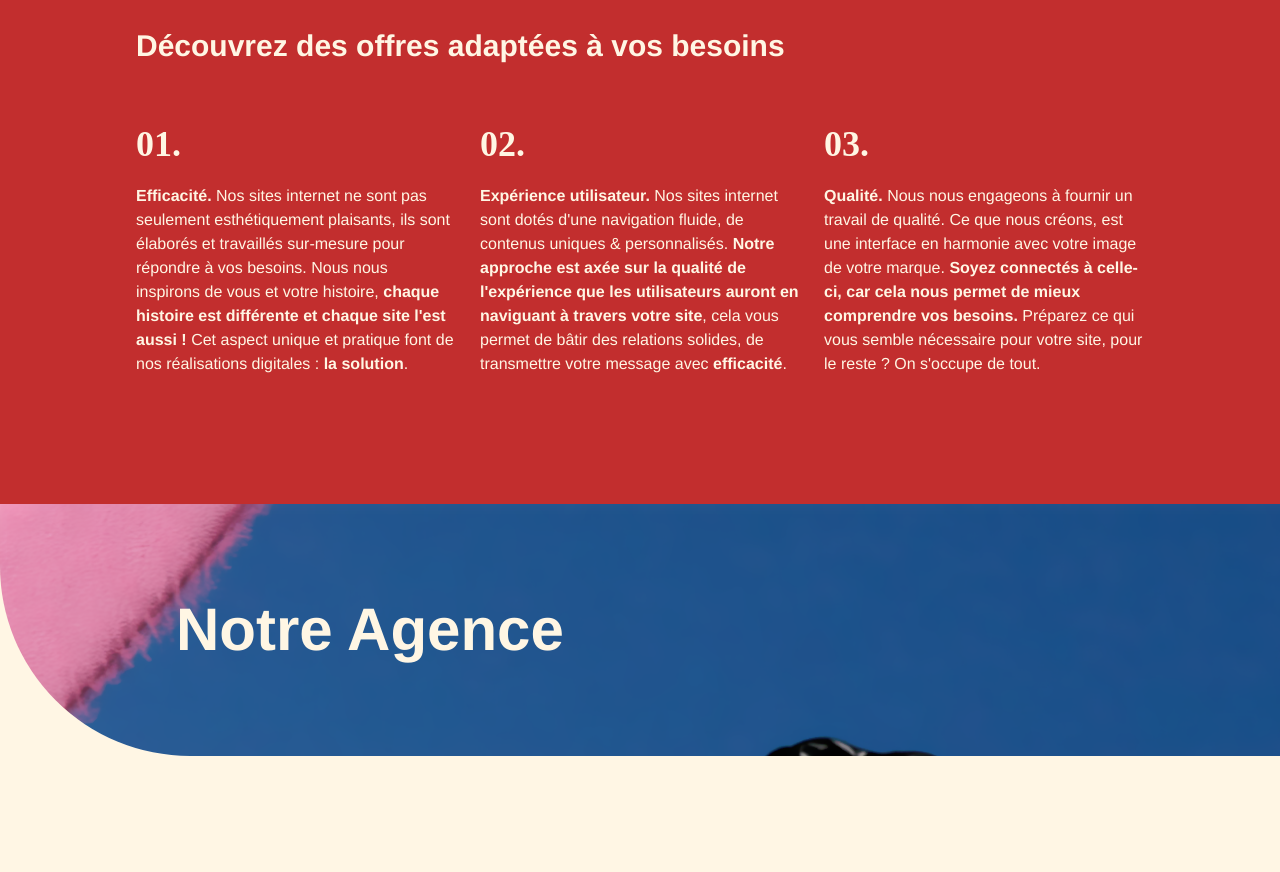
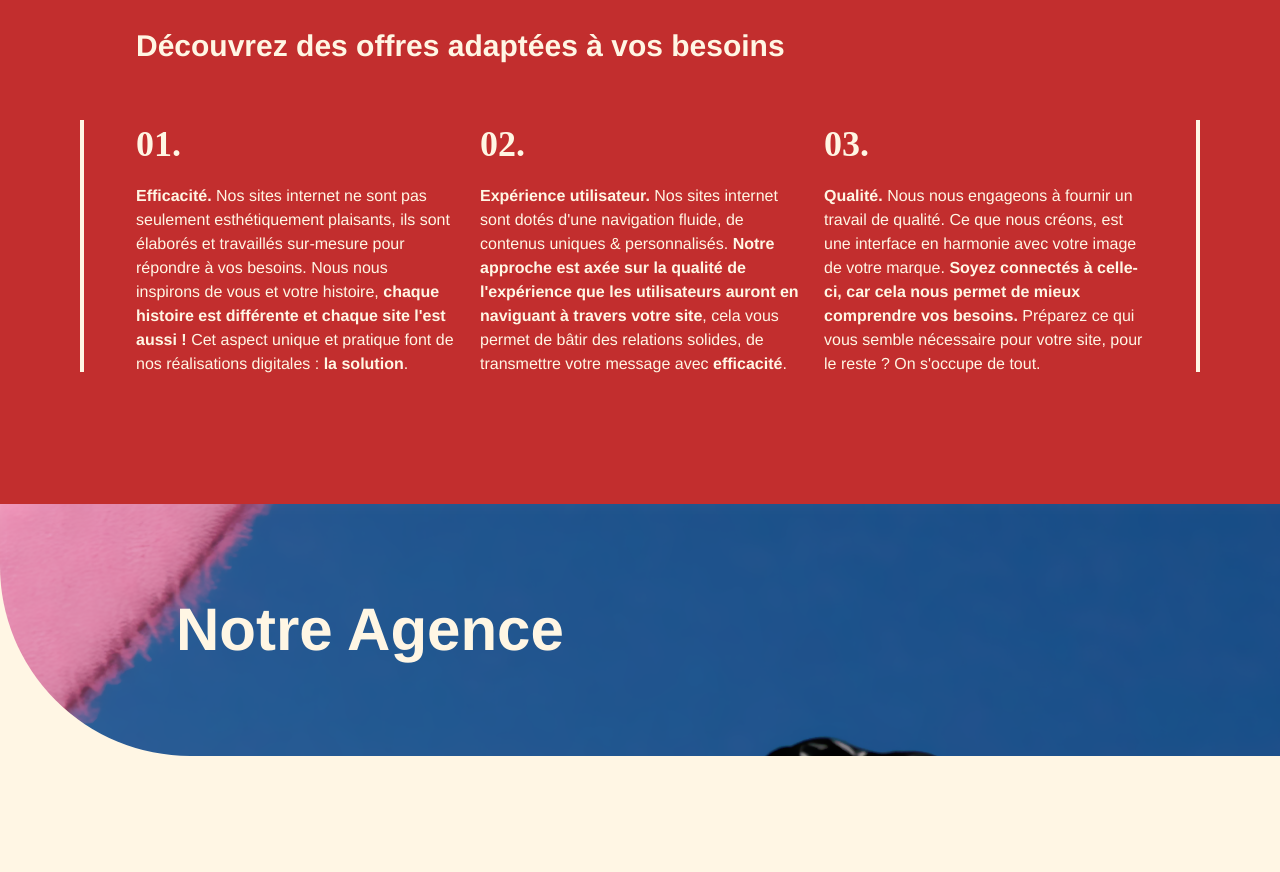
Before and after one commit to franzhopp/v3q, a React (Vite) app: page / in a window 1280 px wide. Shown: the part 1380-2252 px from the top of the page. Built offline with nearby package versions, Linux system fonts and the light colour scheme; a web font is replaced by a local one.

Commit message:
[UPDATE] translate and rework again with lines2

```diff
--- a/src/Components/Section/SecondSection.jsx
+++ b/src/Components/Section/SecondSection.jsx
@@ -15,6 +15,7 @@ const SecondSection = () => {
               data-aos-anchor-placement="top-bottom"
               className="mt-2 text-FFF6E4 text-arial"
             >
+              <span className="absolute h-full w-1 bg-FFF6E4 -left-14 -top-1 hidden sm:block"></span>
               <h1 className="text-4xl number font-semibold pb-5">01.</h1>
               <span className="font-extrabold">Efficacité.</span> Nos sites
               internet ne sont pas seulement esthétiquement plaisants, ils sont
@@ -54,6 +55,7 @@ const SecondSection = () => {
               data-aos-anchor-placement="top-bottom"
               className="mt-2 text-FFF6E4 text-arial"
             >
+              <span className="absolute h-full w-1 bg-FFF6E4 -right-14 -top-1 hidden sm:block"></span>
               <h1 className="text-4xl number font-semibold pb-5">03.</h1>
               <span className="font-extrabold">Qualité.</span> Nous nous
               engageons à fournir un travail de qualité. Ce que nous créons, est
```
